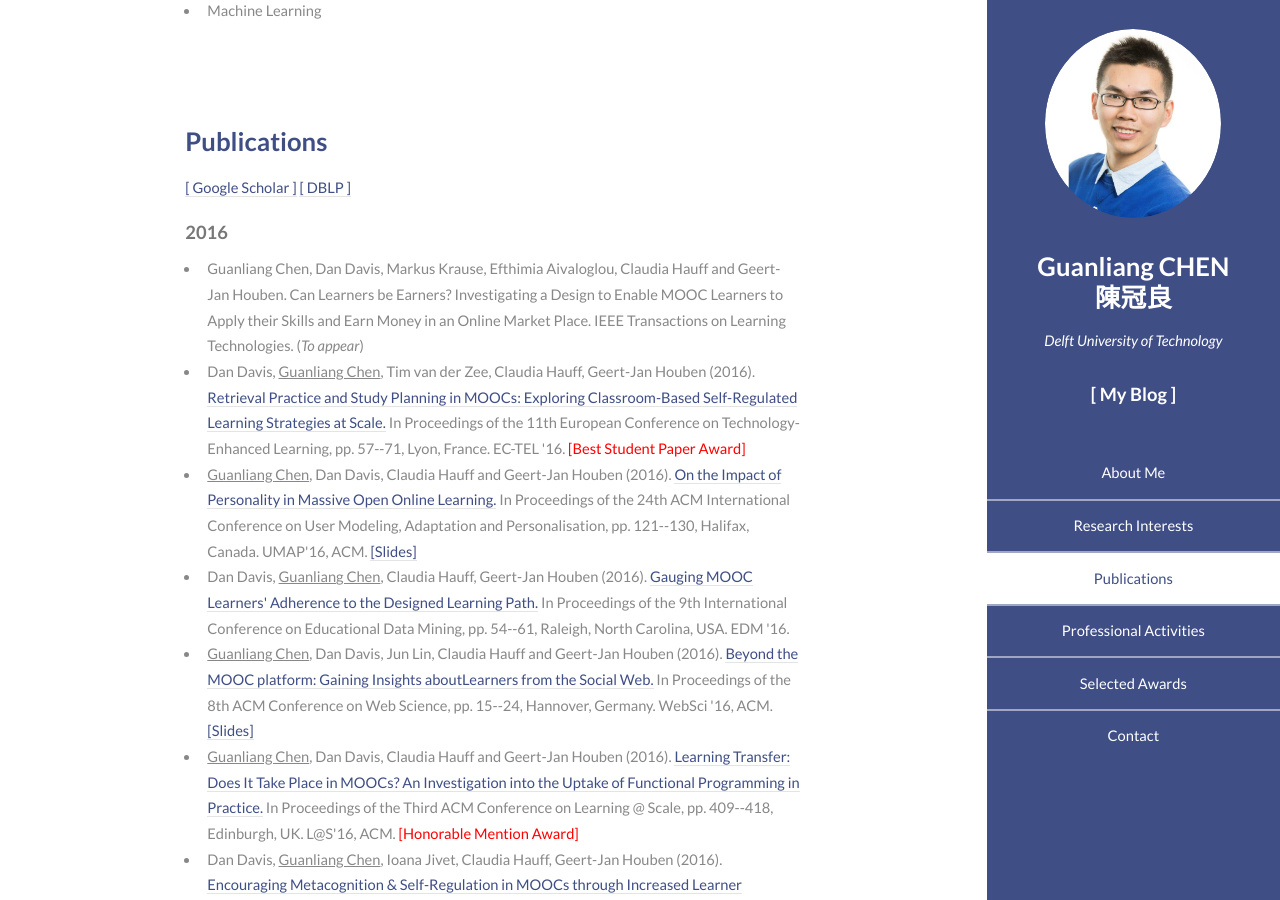
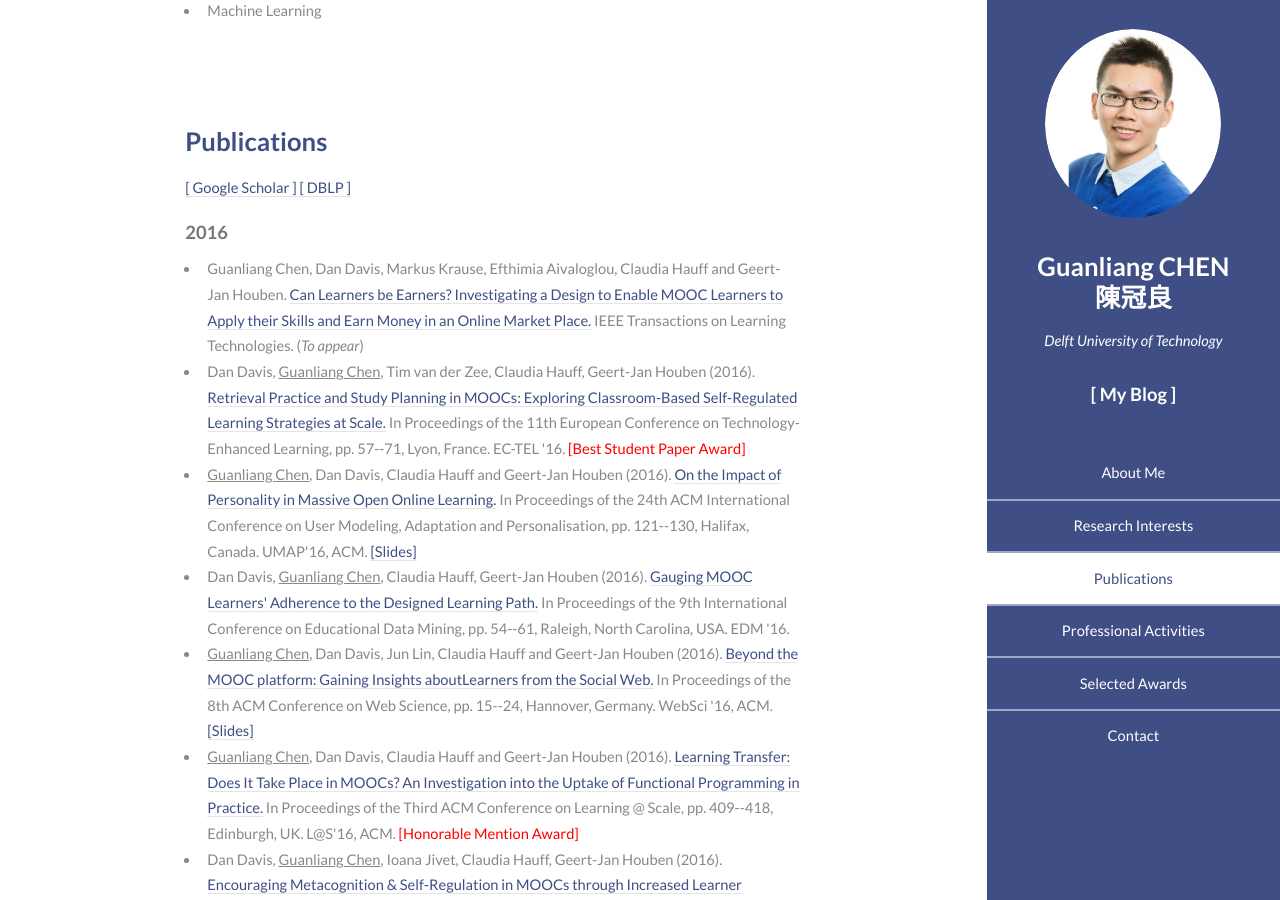
Before and after one commit to AngusGLChen/__angusglchen.github.io, a Jekyll site: the page index.html, which Jekyll copies as it is, in a window 1280 px wide and 900 px high, scrolled down 671 px. Built offline with Jekyll 4.4.1, drawn with Linux system fonts in a browser that asks for light colours; some of the changed lines change nothing that is shown.

Commit message:
Sep 26th, 2016

```diff
--- a/index.html
+++ b/index.html
@@ -83,7 +83,7 @@
 									<p><a href="https://scholar.google.com/citations?user=NqOqvk0AAAAJ">[ Google Scholar ]</a> <a href="http://dblp.uni-trier.de/pers/hd/c/Chen:Guanliang">[ DBLP ]</a></p>
 									<h4>2016</h4>
 									<ul>
-										<li>Guanliang Chen, Dan Davis, Markus Krause, Efthimia Aivaloglou, Claudia Hauff and Geert-Jan Houben. Can Learners be Earners? Investigating a Design to Enable MOOC Learners to Apply their Skills and Earn Money in an Online Market Place. IEEE Transactions on Learning Technologies. (<i>To appear</i>)</li>
+										<li>Guanliang Chen, Dan Davis, Markus Krause, Efthimia Aivaloglou, Claudia Hauff and Geert-Jan Houben. <a href="url">Can Learners be Earners? Investigating a Design to Enable MOOC Learners to Apply their Skills and Earn Money in an Online Market Place.</a> IEEE Transactions on Learning Technologies. (<i>To appear</i>)</li>
 										<li>Dan Davis, <u>Guanliang Chen</u>, Tim van der Zee, Claudia Hauff, Geert-Jan Houben (2016). <a href="http://link.springer.com/chapter/10.1007%2F978-3-319-45153-4_5">Retrieval Practice and Study Planning in MOOCs: Exploring Classroom-Based Self-Regulated Learning Strategies at Scale.</a> In Proceedings of the 11th European Conference on Technology-Enhanced Learning, pp. 57--71, Lyon, France. EC-TEL '16. <font color="red">[Best Student Paper Award]</font></li>
 										<li><u>Guanliang Chen</u>, Dan Davis, Claudia Hauff and Geert-Jan Houben (2016). <a href="http://dl.acm.org/citation.cfm?id=2930240">On the Impact of Personality in Massive Open Online Learning.</a> In Proceedings of the 24th ACM International Conference on User Modeling, Adaptation and Personalisation, pp. 121--130, Halifax, Canada. UMAP'16, ACM. <a href="http://www.slideshare.net/GuanliangChen/on-the-impact-of-personality-in-massive-open-online-learning">[Slides]</a></li>
 										<li>Dan Davis, <u>Guanliang Chen</u>, Claudia Hauff, Geert-Jan Houben (2016). <a href="http://www.educationaldatamining.org/EDM2016/proceedings/paper_63.pdf">Gauging MOOC Learners' Adherence to the Designed Learning Path.</a> In Proceedings of the 9th International Conference on Educational Data Mining, pp. 54--61, Raleigh, North Carolina, USA. EDM '16.</li>
```
